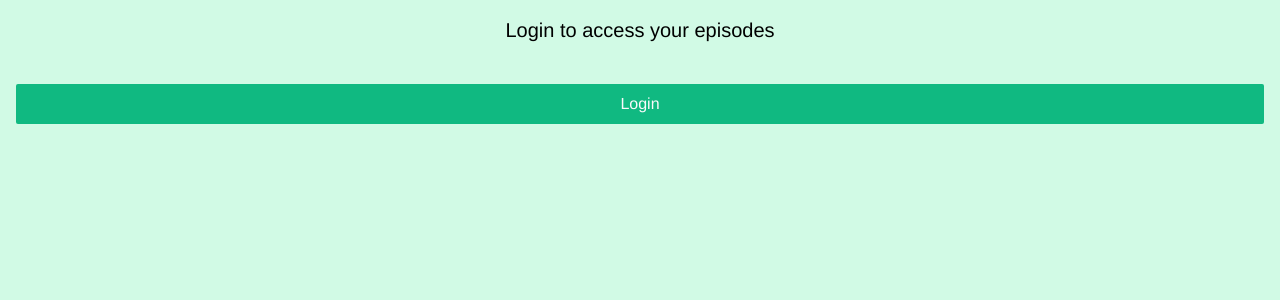
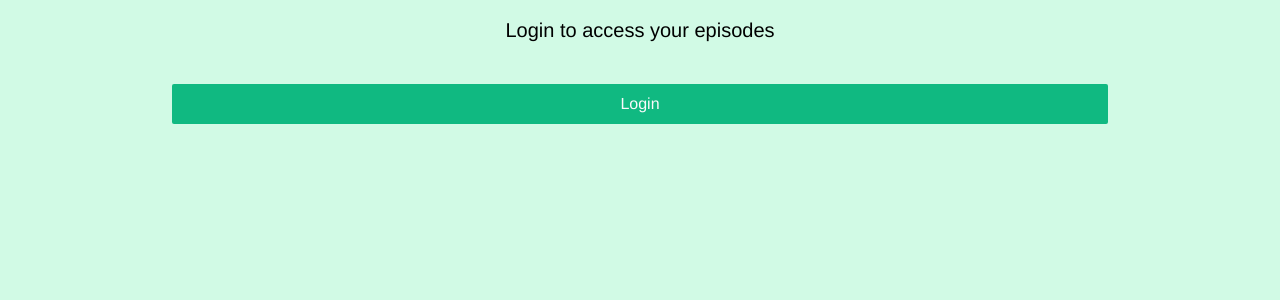
Before and after one commit to Will1400/proeveeksamen-mood-tracker, a Vue app: page / in a window 1280 px wide. Shown: the top 300 px of the page. Built offline with nearby package versions, Linux system fonts and the light colour scheme.

Commit message:
Added scale to buttons

```diff
--- a/src/components/auth/authForm.vue
+++ b/src/components/auth/authForm.vue
@@ -25,13 +25,13 @@
 		<div class="flex justify-between mt-10">
 			<button
 				type="submit"
-				class="focus:outline-none bg-green-500 px-4 py-2 rounded-sm text-gray-50"
+				class="focus:outline-none bg-green-500 px-4 py-2 rounded-sm text-gray-50 btn-click-scale"
 			>
 				{{ submitButtonCaption }}
 			</button>
 			<button
 				@click.prevent="switchAuthMode"
-				class="focus:outline-none px-4 py-2 rounded-sm border-solid border-2 border-green-400"
+				class="focus:outline-none px-4 py-2 rounded-sm border-solid border-2 border-green-400 hover:bg-green-400 hover:text-white btn-click-scale"
 			>
 				{{ switchModeButtonCaption }}
 			</button>
--- a/src/components/episode/EpisodeForm.vue
+++ b/src/components/episode/EpisodeForm.vue
@@ -113,10 +113,10 @@
 				v-model.trim="description"
 			></textarea>
 		</div>
-		<div class="flex w-full flex-row-reverse mt-10">
+		<div class="flex md:block w-full flex-row-reverse mt-10">
 			<button
 				type="submit"
-				class="bg-green-800 text-gray-300 py-2 px-4 rounded-md justify-self-end focus:outline-none hover:bg-green-700 transition-colors"
+				class="bg-green-800 text-gray-300 py-2 px-4 rounded-md justify-self-end focus:outline-none hover:bg-green-700 btn-click-scale"
 			>
 				Gem
 			</button>
--- a/src/index.css
+++ b/src/index.css
@@ -11,3 +11,7 @@
 .form-control {
 	@apply p-2 rounded-sm border-gray-300 text-gray-600 border-solid border-2 focus:outline-none focus:border-yellow-500 transition-colors;
 }
+
+.btn-click-scale {
+	@apply transform-gpu transition-all hover:scale-105 hover:shadow-lg focus:shadow-md active:scale-95;
+}
--- a/src/pages/EpisodeOverview.vue
+++ b/src/pages/EpisodeOverview.vue
@@ -26,10 +26,10 @@
 		<div>
 			<h1 class="text-center text-xl">Login to access your episodes</h1>
 		</div>
-		<div class="w-full mt-10">
+		<div class="w-full mt-10 flex justify-center">
 			<button
 				@click.prevent="goToAuth"
-				class="focus:outline-none w-full bg-green-500 px-10 py-2 rounded-sm text-gray-50"
+				class="focus:outline-none bg-green-500 w-full md:w-3/4 px-10 py-2 rounded-sm text-gray-50 btn-click-scale"
 			>
 				Login
 			</button>
--- a/tailwind.config.js
+++ b/tailwind.config.js
@@ -7,6 +7,7 @@ module.exports = {
 	variants: {
 		extend: {
 			margin: ["last"],
+			scale: ["active"],
 		},
 	},
 	plugins: [],
```
